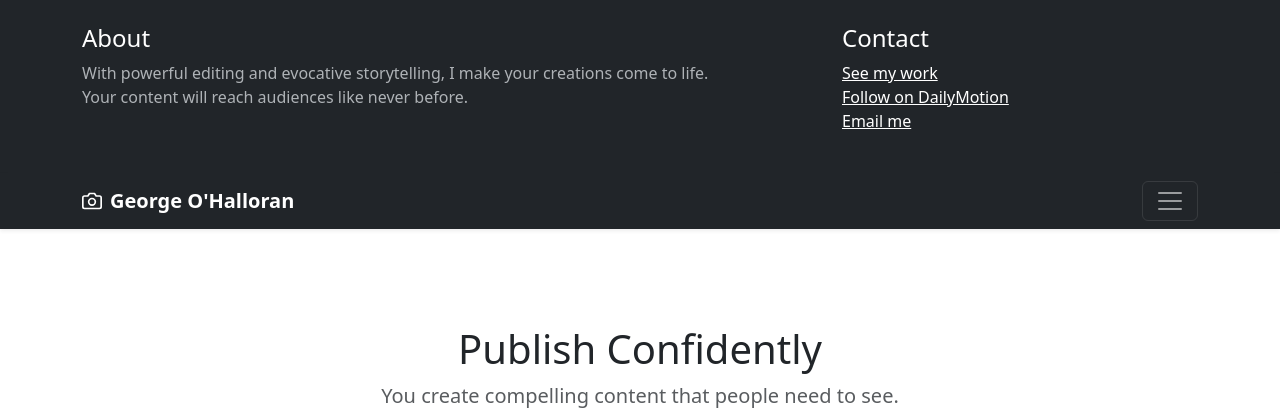
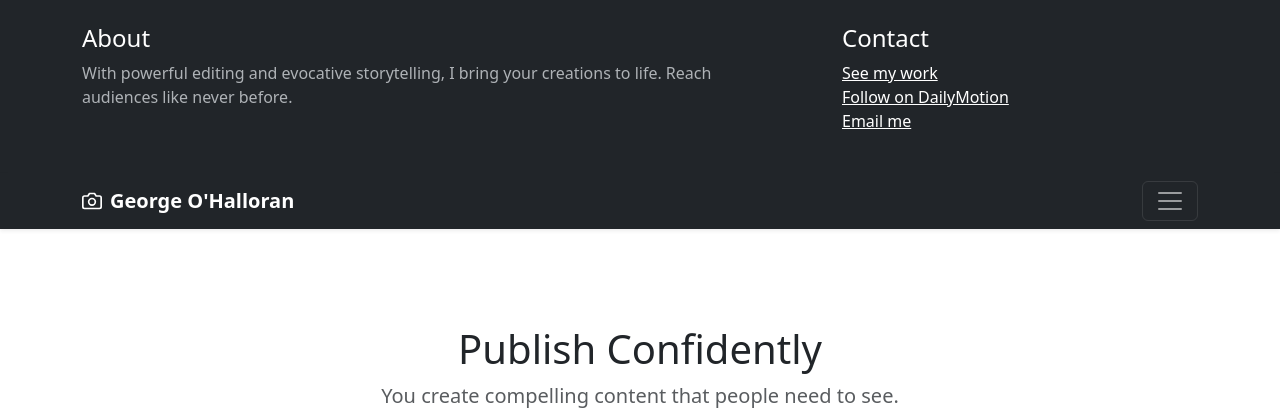
Before and after one commit to georgeohalloran/marketing-site, a Django app: page / in a window 1280 px wide, after a click that opens the changed part. Shown: the top 413 px of the page. Run offline with Django 5.2, Linux system fonts and the light colour scheme.

Commit message:
Improved spiel

```diff
--- a/home/templates/home/index.html
+++ b/home/templates/home/index.html
@@ -3,7 +3,7 @@
   <head>
     <meta charset="utf-8">
     <meta name="viewport" content="width=device-width, initial-scale=1">
-    <title>George O'Halloran | Video Editor</title>
+    <title>George O'Halloran Edits Videos That Matter</title>
     <link href="https://cdn.jsdelivr.net/npm/bootstrap@5.3.3/dist/css/bootstrap.min.css" rel="stylesheet" integrity="sha384-QWTKZyjpPEjISv5WaRU9OFeRpok6YctnYmDr5pNlyT2bRjXh0JMhjY6hW+ALEwIH" crossorigin="anonymous">
   </head>
   <body>
@@ -14,7 +14,7 @@
           <div class="row">
             <div class="col-sm-8 col-md-7 py-4">
               <h4>About</h4>
-              <p class="text-body-secondary">With powerful editing and evocative storytelling, I make your creations come to life. Your content will reach audiences like never before.</p>
+              <p class="text-body-secondary">With powerful editing and evocative storytelling, I bring your creations to life. Reach audiences like never before.</p>
             </div>
             <div class="col-sm-4 offset-md-1 py-4">
               <h4>Contact</h4>
```
